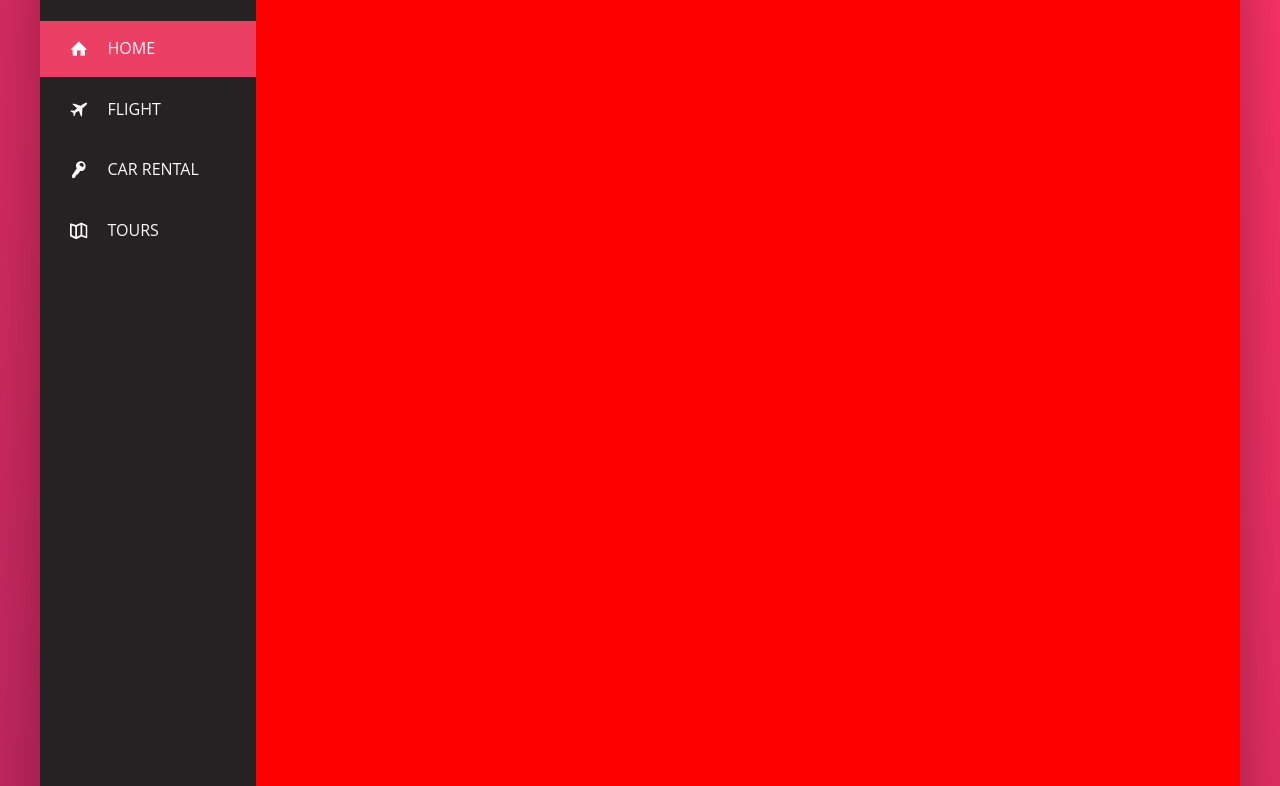
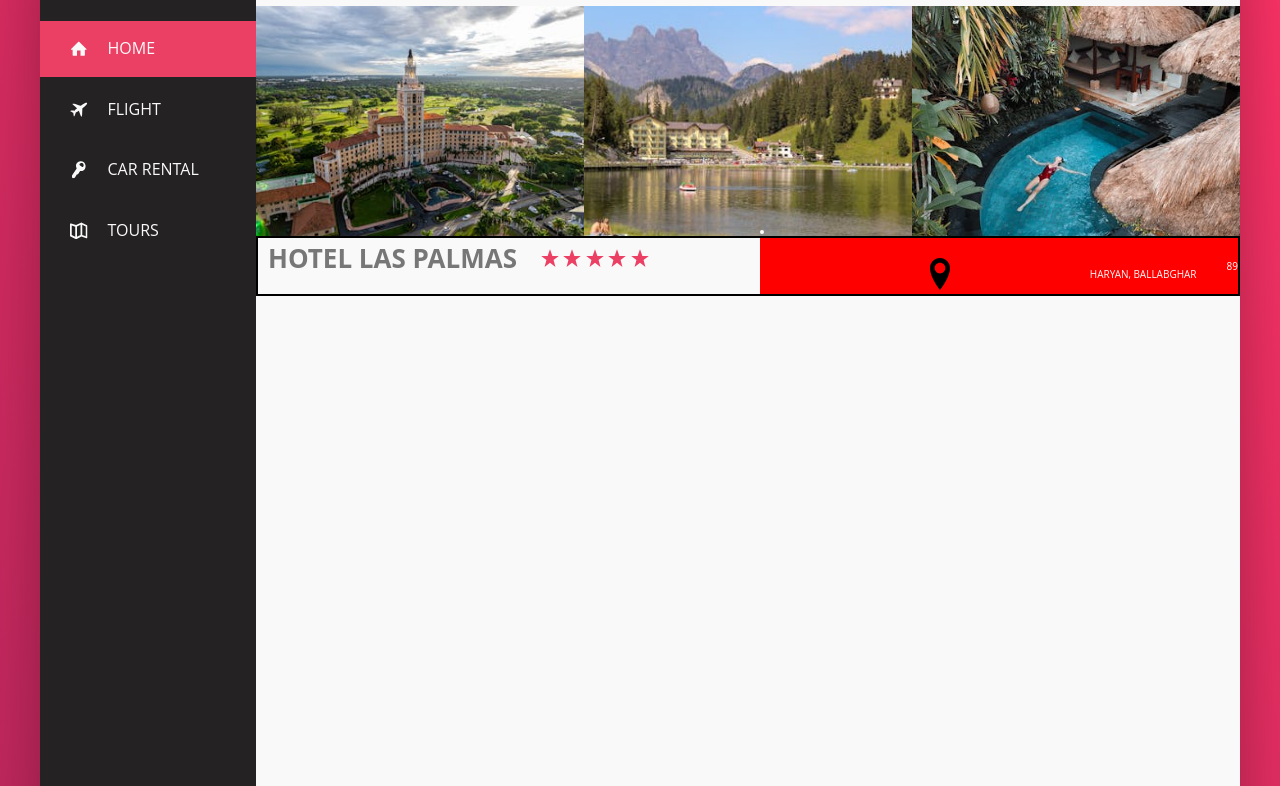
Before and after one commit to Jyotisaini123400/CSS_SCSS, a website: page 2-Trillo/index.html in a window 1280 px wide. Shown: the part 154-940 px from the top of the page. Drawn offline with Linux system fonts and the light colour scheme.

```diff
--- a/2-Trillo/index.html
+++ b/2-Trillo/index.html
@@ -80,7 +80,60 @@
             </li>
           </ul>
         </nav>
-        <main class="hotel-view">Hotel-view</main>
+        <main class="hotel-view">
+          <div class="hotel-look">
+            <div class="hotel-look hotel-look_img">
+              <img
+                src="img/hotel-1.jpeg"
+                alt="Hotel view"
+                class="hotel-look-1"
+              />
+
+              <img
+                src="img/hotel-2.jpeg"
+                alt="Hotel view"
+                class="hotel-look-2"
+              />
+
+              <img
+                src="img/hotel-3.jpeg"
+                alt="Hotel view"
+                class="hotel-look-3"
+              />
+            </div>
+            <div class="hotel-rate">
+              <div class="hotel-rate_box">
+                <h1>Hotel las Palmas</h1>
+                <svg class="hotel-rate_icon">
+                  <use xlink:href="img/sprite.svg#star"></use>
+                </svg>
+                <svg class="hotel-rate_icon">
+                  <use xlink:href="img/sprite.svg#star"></use>
+                </svg>
+                <svg class="hotel-rate_icon">
+                  <use xlink:href="img/sprite.svg#star"></use>
+                </svg>
+                <svg class="hotel-rate_icon">
+                  <use xlink:href="img/sprite.svg#star"></use>
+                </svg>
+                <svg class="hotel-rate_icon">
+                  <use xlink:href="img/sprite.svg#star"></use>
+                </svg>
+              </div>
+              <div class="hotel-location">
+                <li class="hotel-location_item">
+                  <a href="#" class="hotel-location_link">
+                    <svg class="hotel-location_icon">
+                      <use xlink:href="img/sprite.svg#location-pin"></use>
+                    </svg>
+                    <span> Haryan, Ballabghar</span></a
+                  >
+                </li>
+                <div class="hotel-vote">89</div>
+              </div>
+            </div>
+          </div>
+        </main>
       </div>
     </div>
   </body>
--- a/2-Trillo/sass/_components.scss
+++ b/2-Trillo/sass/_components.scss
@@ -149,3 +149,87 @@
     fill: currentColor;
   }
 }
+///////////////////////////    Hotel view
+///-look
+.hotel-look {
+  display: flex;
+  width: 100%;
+  height: 100vh;
+  background-size: cover;
+  object-fit: cover;
+  justify-content: center;
+  flex-direction: column;
+  &_img {
+    display: flex;
+    width: 100%;
+    background-size: cover;
+    object-fit: cover;
+    justify-content: center;
+    flex-direction: row;
+    height: 30vh;
+    margin-top: -48rem;
+    img {
+      height: 30vh;
+      margin-top: 1rem;
+      object-fit: cover;
+      width: 33.3333%;
+    }
+  }
+  .hotel-rate {
+    border: 2px solid black;
+    flex-direction: row;
+    display: flex;
+    height: 6rem;
+    justify-content: space-between;
+    background-color: var(--color-grey-light-1);
+    &_box {
+      justify-content: space-between;
+
+      flex-direction: row;
+      margin-left: 1rem;
+
+      h1 {
+        color: var(--color-grey-dark-2);
+        font-size: 2.6rem;
+        text-transform: uppercase;
+        display: inline-flex;
+        margin-right: 2rem;
+      }
+    }
+    &_icon {
+      height: 2rem;
+      width: 2rem;
+      fill: var(--color-primary);
+    }
+  }
+  .hotel-location {
+    background-color: red;
+    display: flex;
+    align-items: center;
+    flex-direction: row;
+
+    &_item {
+      position: relative;
+    }
+
+    &_item:active::before {
+      color: var(--color-primary-light);
+    }
+    &_link:link,
+    &_link:visited {
+      color: var(--color-grey-light-1);
+      text-decoration: none;
+      text-transform: uppercase;
+      display: block;
+      padding: 1.5rem 3rem;
+      display: flex;
+      align-items: center;
+      position: relative;
+      z-index: 10;
+    }
+    &_icon {
+      height: 4rem;
+    }
+  }
+}
+///////Heading-1
--- a/2-Trillo/sass/_layout.scss
+++ b/2-Trillo/sass/_layout.scss
@@ -27,7 +27,10 @@
 }
 
 .hotel-view {
+  width: 100%;
   color: #fff;
-  background-color: red;
-  flex: 1;
+  background-color: var(--color-grey-light-1);
+  display: flex;
+  object-fit: cover;
+  flex-direction: row;
 }
```
Also changed, not shown: 2-Trillo/css/style.css.
